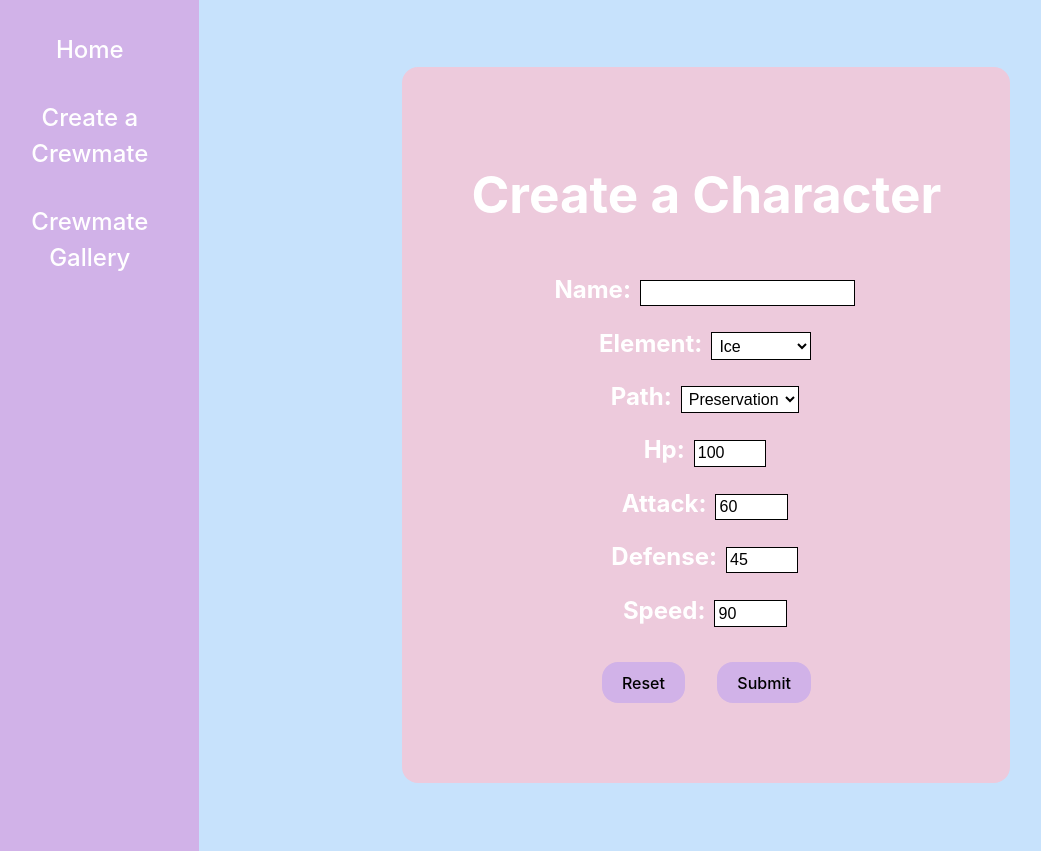
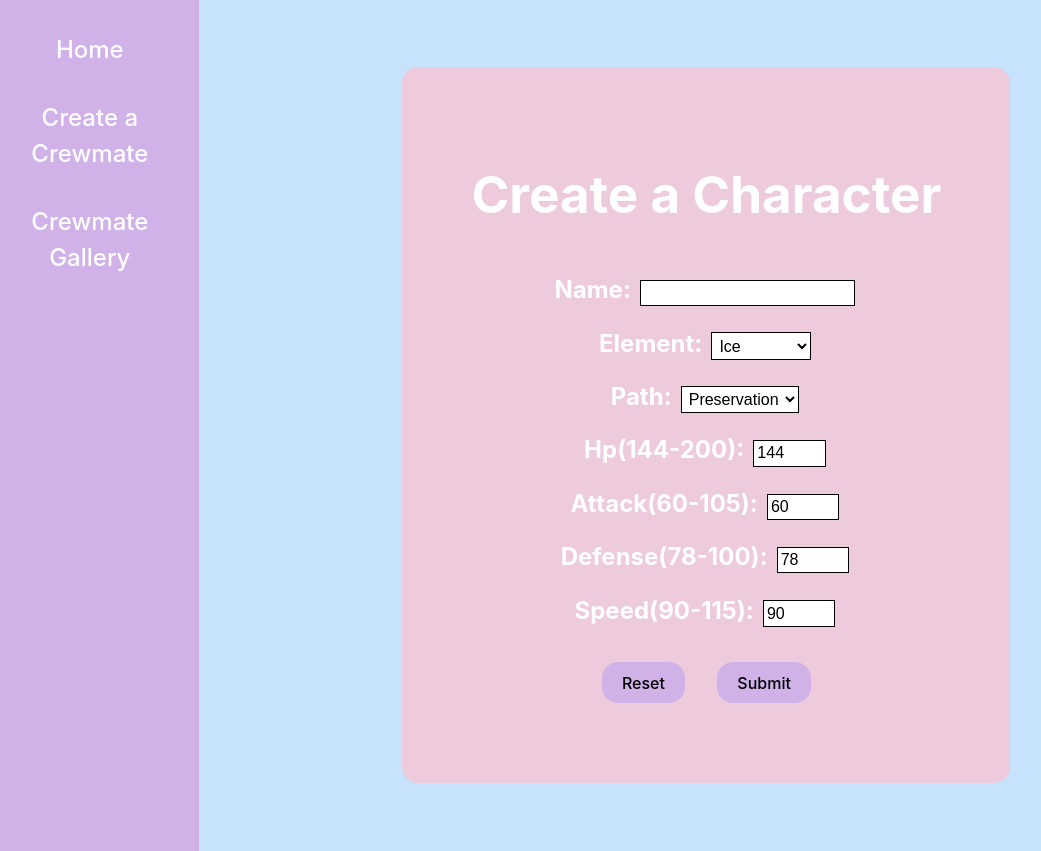
Before and after one commit to v74c63t/web102-crewmates, a React (Vite) app: page /create in a window 1280 px wide. Shown: the whole page, without its empty margins (19-1060 px from the left). Built offline with nearby package versions, Linux system fonts and the light colour scheme; no server answers.

Commit message:
Added range checking

```diff
--- a/src/pages/CreateCrew/CreateCrew.jsx
+++ b/src/pages/CreateCrew/CreateCrew.jsx
@@ -4,11 +4,14 @@ import './CreateCrew.css'
 
 const CreateCrew = () => {
 
-  const [hpMin, setHpMin] = useState(100)
+  const [hpMin, setHpMin] = useState(144)
   const [atkMin, setAtkMin] = useState(60)
-  const [defMin, setDefMin] = useState(45)
+  const [defMin, setDefMin] = useState(78)
   const [spdMin, setSpdMin] = useState(90)
-  // const [max, setMax] = useState(200)
+  const [hpMax, setHpMax] = useState(200)
+  const [atkMax, setAtkMax] = useState(105)
+  const [defMax, setDefMax] = useState(100)
+  const [spdMax, setSpdMax] = useState(115)
 
   const [character, setCharacter] = useState({'name': "", 'path': "Preservation", 'element': "Ice", 'atk': atkMin, 'spd': spdMin, 'hp': hpMin, 'def': defMin})
 
@@ -17,15 +20,15 @@ const CreateCrew = () => {
     setAtkMin(60)
     setDefMin(45)
     setSpdMin(90)
-    setCharacter( (prev) => {
-      return {
-          ...prev,
-          'hp':100,
-          'atk': 60,
-          'def': 45,
-          'spd': 90,
-      }
-    })
+    // setCharacter( (prev) => {
+    //   return {
+    //       ...prev,
+    //       'hp':100,
+    //       'atk': 60,
+    //       'def': 45,
+    //       'spd': 90,
+    //   }
+    // })
   }
 
   const handleChange = (event) => {
@@ -34,6 +37,7 @@ const CreateCrew = () => {
       resetStats()
       if(value === 'Abundance') {
         setHpMin(144)
+        if(character.hp < 144) {
           setCharacter( (prev) => {
             return {
                 ...prev,
@@ -41,8 +45,10 @@ const CreateCrew = () => {
             }
           })
         }
+      }
       else if(value === 'Hunt') {
         setSpdMin(100)
+        if(character.spd < 100) {
           setCharacter( (prev) => {
             return {
                 ...prev,
@@ -50,25 +56,37 @@ const CreateCrew = () => {
             }
           })
         }
+      }
       else if(value === 'Preservation') {
         setHpMin(144)
         setDefMin(78)
+        if(character.hp < 144) {
           setCharacter( (prev) => {
             return {
                 ...prev,
                 'hp':144,
-              'def': 78,
             }
           })
         }
+        if(character.def < 78) {
+          setCharacter( (prev) => {
+            return {
+                ...prev,
+                'def':78,
+            }
+          })
+        }
+      }
       else if(value === 'Destruction') {
         setAtkMin(73)
+        if(character.atk < 73) {
           setCharacter( (prev) => {
             return {
                 ...prev,
                 'atk':73,
             }
           })
+        }
       }
     }
     setCharacter( (prev) => {
@@ -81,11 +99,22 @@ const CreateCrew = () => {
 
   const createCharacter = async(event) => {
     event.preventDefault()
+    if(
+        (character.hp >= hpMin && character.hp <= hpMax) &&
+        (character.atk >= atkMin && character.atk <= atkMax) &&
+        (character.def >= defMin && character.def <= defMax) &&
+        (character.spd >= spdMin && character.spd <= spdMax)
+      )
+    {
       await supabase
           .from('crewmates')
           .insert(character)
           .select()
       window.location.replace('/')
+    }
+    else {
+      alert("Please make sure all the inputted stats are within the range of the min and max values listed for each stat.")
+    }
 
   }
 
@@ -149,26 +178,26 @@ const CreateCrew = () => {
           <br/>  */}
 
           <div>
-            <label htmlFor="hp">Hp: </label>
-            <input type="number" id="hp" name="hp" min={hpMin} max={200} value={character.hp} onChange={handleChange} />
+            <label htmlFor="hp">Hp({hpMin}-{hpMax}): </label>
+            <input type="number" id="hp" name="hp" min={hpMin} max={hpMax} value={character.hp} onChange={handleChange} />
           </div>
           {/* <br/> */}
 
           <div>
-            <label htmlFor="atk">Attack: </label>
-            <input type="number" id="atk" name="atk" min={atkMin} max={105} value={character.atk} onChange={handleChange} />
+            <label htmlFor="atk">Attack({atkMin}-{atkMax}): </label>
+            <input type="number" id="atk" name="atk" min={atkMin} max={atkMax} value={character.atk} onChange={handleChange} />
           </div>
           {/* <br/> */}
 
           <div>
-            <label htmlFor="def">Defense: </label>
-            <input type="number" id="def" name="def" min={defMin} max={100} value={character.def} onChange={handleChange} />
+            <label htmlFor="def">Defense({defMin}-{defMax}): </label>
+            <input type="number" id="def" name="def" min={defMin} max={defMax} value={character.def} onChange={handleChange} />
           </div>
           {/* <br/> */}
 
           <div>
-            <label htmlFor="spd">Speed: </label>
-            <input type="number" id="spd" name="spd" min={spdMin} max={115} value={character.spd} onChange={handleChange} />
+            <label htmlFor="spd">Speed({spdMin}-{spdMax}): </label>
+            <input type="number" id="spd" name="spd" min={spdMin} max={spdMax} value={character.spd} onChange={handleChange} />
           </div>
           {/* <br/>
           <br/> */}
--- a/src/pages/EditCrew/EditCrew.jsx
+++ b/src/pages/EditCrew/EditCrew.jsx
@@ -11,6 +11,10 @@ const EditCrew = () => {
   const [atkMin, setAtkMin] = useState(60)
   const [defMin, setDefMin] = useState(45)
   const [spdMin, setSpdMin] = useState(90)
+  const [hpMax, setHpMax] = useState(200)
+  const [atkMax, setAtkMax] = useState(105)
+  const [defMax, setDefMax] = useState(100)
+  const [spdMax, setSpdMax] = useState(115)
   // const [max, setMax] = useState(200)
 
   const [character, setCharacter] = useState(null)
@@ -22,9 +26,38 @@ const EditCrew = () => {
                           .select()
                           .eq('id', id)
       setCharacter(data[0])
+      if(data[0].path === 'Abundance') {
+        setHpMin(144)
+      }
+      else if(data[0].path === 'Hunt') {
+        setSpdMin(100)
+      }
+      else if(data[0].path === 'Preservation') {
+        setHpMin(144)
+        setDefMin(78)
+      }
+      else if(data[0].path === 'Destruction') {
+        setAtkMin(73)
+      }
     }
     getCharacter()
   }, [id])
+
+  const resetStats = () => {
+    setHpMin(100)
+    setAtkMin(60)
+    setDefMin(45)
+    setSpdMin(90)
+    // setCharacter( (prev) => {
+    //   return {
+    //       ...prev,
+    //       'hp':100,
+    //       'atk': 60,
+    //       'def': 45,
+    //       'spd': 90,
+    //   }
+    // })
+  }
 
   const handleChange = (event) => {
     const {name, value} = event.target;
@@ -32,6 +65,7 @@ const EditCrew = () => {
       resetStats()
       if(value === 'Abundance') {
         setHpMin(144)
+        if(character.hp < 144) {
           setCharacter( (prev) => {
             return {
                 ...prev,
@@ -39,8 +73,10 @@ const EditCrew = () => {
             }
           })
         }
+      }
       else if(value === 'Hunt') {
         setSpdMin(100)
+        if(character.spd < 100) {
           setCharacter( (prev) => {
             return {
                 ...prev,
@@ -48,25 +84,37 @@ const EditCrew = () => {
             }
           })
         }
+      }
       else if(value === 'Preservation') {
         setHpMin(144)
         setDefMin(78)
+        if(character.hp < 144) {
           setCharacter( (prev) => {
             return {
                 ...prev,
                 'hp':144,
-              'def': 78,
             }
           })
         }
+        if(character.def < 78) {
+          setCharacter( (prev) => {
+            return {
+                ...prev,
+                'def':78,
+            }
+          })
+        }
+      }
       else if(value === 'Destruction') {
         setAtkMin(73)
+        if(character.atk < 73) {
           setCharacter( (prev) => {
             return {
                 ...prev,
                 'atk':73,
             }
           })
+        }
       }
     }
     setCharacter( (prev) => {
@@ -105,11 +153,22 @@ const EditCrew = () => {
 
   const updateCharacter = async (event) => {
     event.preventDefault()
+    if(
+      (character.hp >= hpMin && character.hp <= hpMax) &&
+      (character.atk >= atkMin && character.atk <= atkMax) &&
+      (character.def >= defMin && character.def <= defMax) &&
+      (character.spd >= spdMin && character.spd <= spdMax)
+    )
+    {
       await supabase
           .from('crewmates')
           .update(character)
           .eq('id', id);
       window.location.replace('/')
+    }
+    else {
+      alert("Please make sure all the inputted stats are within the range of the min and max values listed for each stat.")
+    }
   }
 
   const deleteCharacter = async (event) => {
@@ -169,26 +228,26 @@ const EditCrew = () => {
               <br/>  */}
 
               <div>
-                <label htmlFor="hp">Hp: </label>
-                <input type="number" id="hp" name="hp" min={hpMin} max={200} value={character.hp} onChange={handleChange} />
+                <label htmlFor="hp">Hp({hpMin}-{hpMax}): </label>
+                <input type="number" id="hp" name="hp" min={hpMin} max={hpMax} value={character.hp} onChange={handleChange} />
               </div>
               {/* <br/> */}
 
               <div>
-                <label htmlFor="atk">Attack: </label>
-                <input type="number" id="atk" name="atk" min={atkMin} max={105} value={character.atk} onChange={handleChange} />
+                <label htmlFor="atk">Attack({atkMin}-{atkMax}): </label>
+                <input type="number" id="atk" name="atk" min={atkMin} max={atkMax} value={character.atk} onChange={handleChange} />
               </div>
               {/* <br/> */}
 
               <div>
-                <label htmlFor="def">Defense: </label>
-                <input type="number" id="def" name="def" min={defMin} max={100} value={character.def} onChange={handleChange} />
+                <label htmlFor="def">Defense({defMin}-{defMax}): </label>
+                <input type="number" id="def" name="def" min={defMin} max={defMax} value={character.def} onChange={handleChange} />
               </div>
               {/* <br/> */}
 
               <div>
-                <label htmlFor="spd">Speed: </label>
-                <input type="number" id="spd" name="spd" min={spdMin} max={115} value={character.spd} onChange={handleChange} />
+                <label htmlFor="spd">Speed({spdMin}-{spdMax}): </label>
+                <input type="number" id="spd" name="spd" min={spdMin} max={spdMax} value={character.spd} onChange={handleChange} />
               </div>
               {/* <br/>
               <br/> */}
```
Lines whose indentation alone changed are shown as unchanged.
